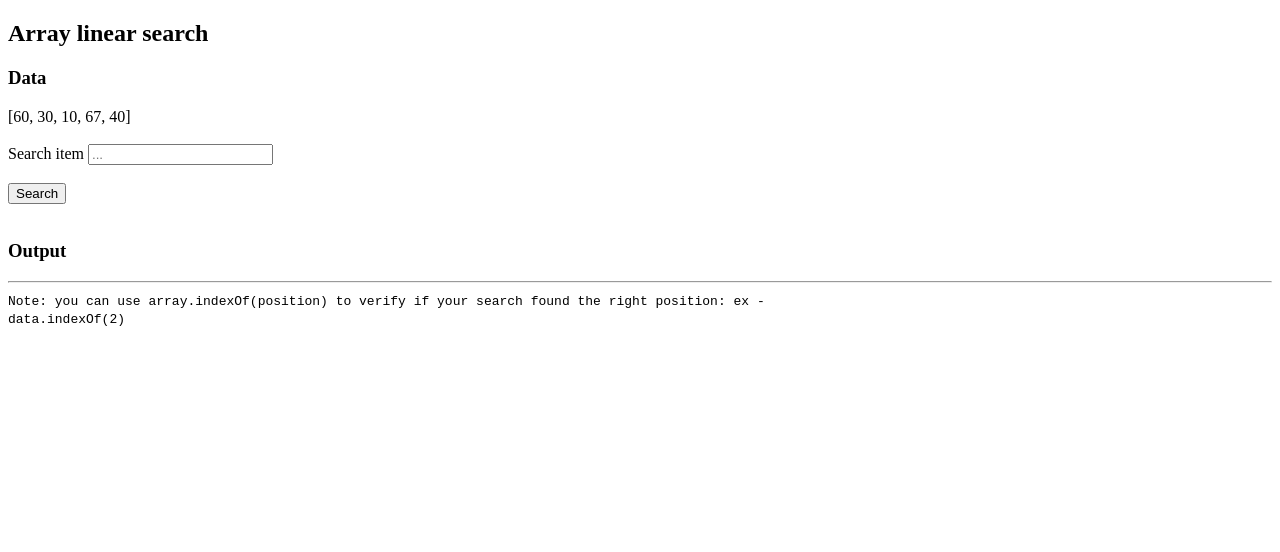
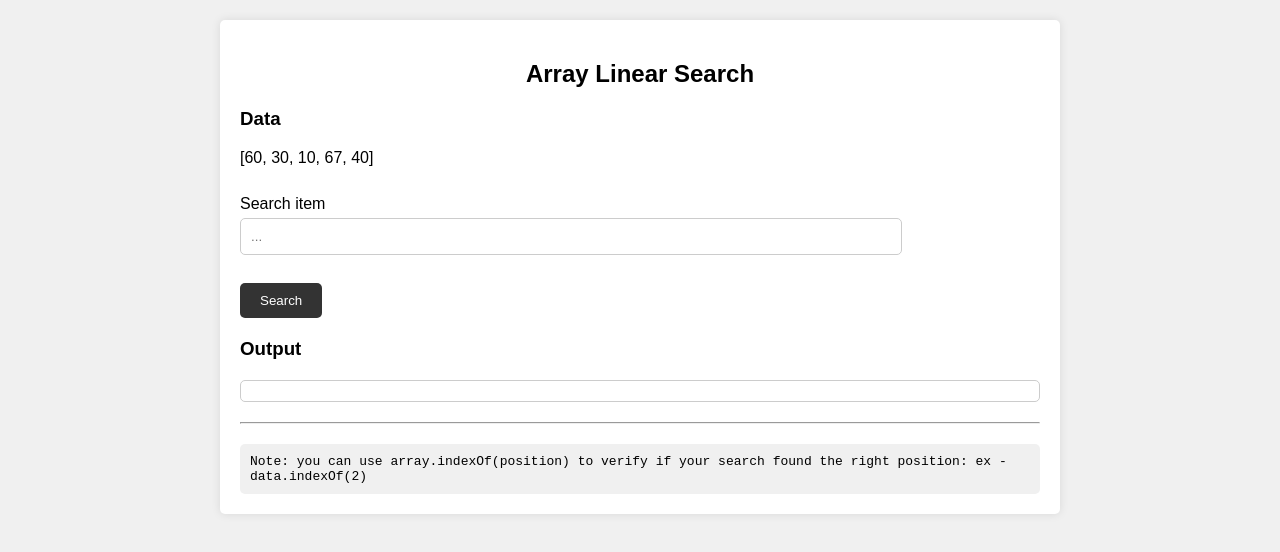
Before and after one commit to PraveenPra/DSA, a plain HTML site: page ArrayLinearSearch/index.html in a window 1280 px wide. Drawn offline with Linux system fonts and the light colour scheme.

Commit message:
Styled the UI well

```diff
--- a/ArrayLinearSearch/index.html
+++ b/ArrayLinearSearch/index.html
@@ -4,13 +4,84 @@
 <head>
     <meta charset="UTF-8">
     <meta name="viewport" content="width=device-width, initial-scale=1.0">
-    <title>Array insert</title>
+    <title>Array Insert</title>
+    <style>
+        body {
+            font-family: Arial, sans-serif;
+            background-color: #f0f0f0;
+            margin: 0;
+            padding: 0;
+        }
 
+        .center {
+            max-width: 800px;
+            margin: 20px auto;
+            padding: 20px;
+            background-color: #fff;
+            border-radius: 5px;
+            box-shadow: 0 0 10px rgba(0, 0, 0, 0.1);
+        }
+
+        h2 {
+            text-align: center;
+        }
+
+        h3 {
+            margin-top: 20px;
+        }
+
+        label {
+            display: block;
+            margin-top: 10px;
+        }
+
+        input[type="text"] {
+            width: 80%;
+            padding: 10px;
+            margin-top: 5px;
+            border: 1px solid #ccc;
+            border-radius: 5px;
+        }
+
+        button {
+            display: block;
+            margin-top: 10px;
+            padding: 10px 20px;
+            background-color: #333;
+            color: #fff;
+            border: none;
+            border-radius: 5px;
+            cursor: pointer;
+        }
+
+        button:hover {
+            background-color: #555;
+        }
+
+        #output {
+            margin-top: 20px;
+            border: 1px solid #ccc;
+            padding: 10px;
+            border-radius: 5px;
+        }
+
+        hr {
+            margin-top: 20px;
+        }
+
+        code {
+            display: block;
+            background-color: #f0f0f0;
+            padding: 10px;
+            margin-top: 20px;
+            border-radius: 5px;
+        }
+    </style>
 </head>
 
 <body>
     <div class="center">
-        <h2>Array linear search </h2>
+        <h2>Array Linear Search</h2>
 
         <h3>Data</h3>
         <div id="displayData"></div>
@@ -18,25 +89,16 @@
 
         <label for="item">Search item</label>
         <input type="text" id="searchFor" name="item" placeholder="..." />
-        <br />
-       <br />
-        <button onclick="searchItem()">
-            Search
-        </button>
-
         <br /><br />
+        <button onclick="searchItem()">Search</button>
 
         <h3>Output</h3>
         <div id="output"></div>
 
         <hr>
-        <code>Note: you can use array.indexOf(position) to verify if your search found the right position: ex -
-            <br/>
-            data.indexOf(2)
-        </code>
+        <code>Note: you can use array.indexOf(position) to verify if your search found the right position: ex - data.indexOf(2)</code>
     </div>
-    <script src="main.js">
-    </script>
+    <script src="main.js"></script>
 </body>
 
 </html>
--- a/ArrayLinearSearch/main.js
+++ b/ArrayLinearSearch/main.js
@@ -25,7 +25,6 @@ function searchItem() {
 
     let searchFor = document.querySelector('#searchFor').value;
     searchFor = parseInt(searchFor);
-    alert(searchFor)
     let indexFound = undefined;
 
     for (let i = 0; i < data.length; i++) {
```
Also changed, not shown: ArrayDelete/index.html (+77 -13 lines), ArrayInsert/index.html (+77 -11 lines).
